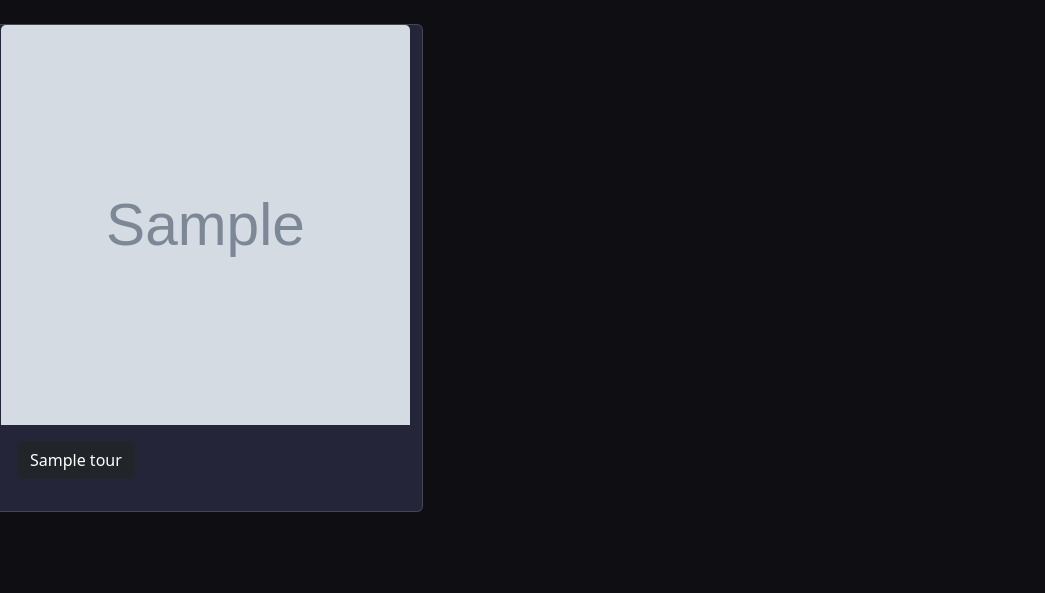
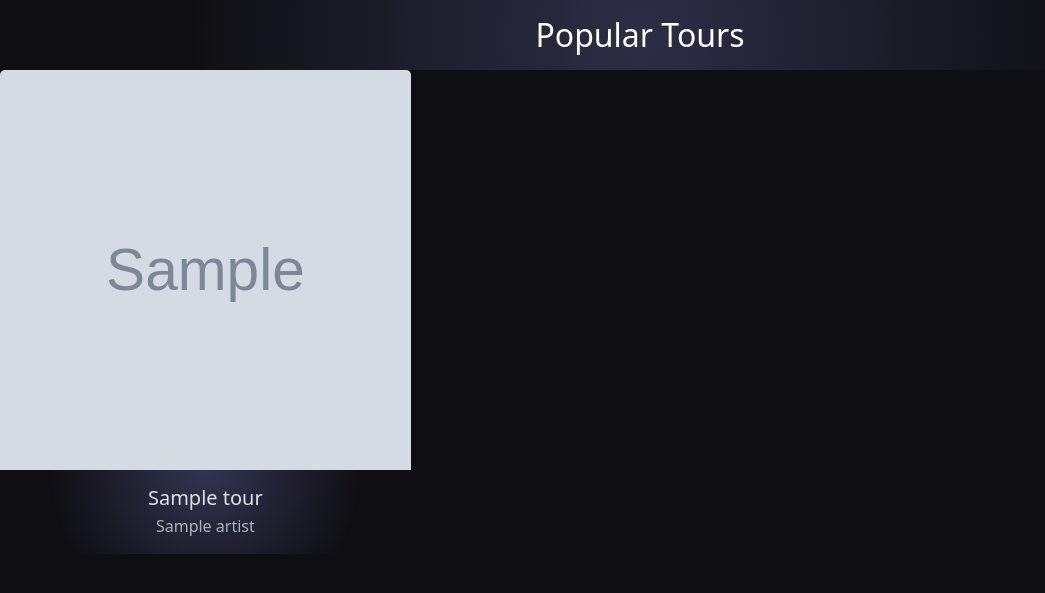
Before and after one commit to zak-grivell/wad_project, a Django app: template templates/homepage.html in a window 1280 px wide. Shown: the part 64-657 px from the top of the page, without its empty margins (0-1045 px from the left). Run offline with Django 5.2, Linux system fonts and the light colour scheme; the template is opened without the code that fills it: most values are stand-ins (such as "Sample title", 1, 10 or a date in 2020); grey boxes marked "Sample" are stand-in pictures.

Commit message:
update homepage ui

```diff
--- a/concertainly/static/stylesheet.css
+++ b/concertainly/static/stylesheet.css
@@ -90,6 +90,14 @@ button:hover img {
     object-fit: cover;
 }
 
+.popular-tours-heading {
+    background: radial-gradient(circle at center, rgba(58, 58, 92, 0.7) 0%, rgba(15, 15, 19, 0.7) 70%);
+}
+
+.popular-tour-card-body {
+    background: radial-gradient(circle at top center, rgba(58, 58, 92, 0.7) 0%, rgba(15, 15, 19, 1) 70%);
+}
+
 /* genre page */
 #genreName{
     text-align: center;
--- a/templates/homepage.html
+++ b/templates/homepage.html
@@ -49,16 +49,24 @@
 
 {% endif %}
 
-<br>
+
+<div class="popular-tours-heading d-flex justify-content-center align-items-center  py-3">
+    <h2 class="m-0 text-white">Popular Tours</h2>
+</div>
 
 <div class="col popular-tour-card">
-  <div class="row row-cols-2 row-cols-md-3 g-4">
+  <div class="row row-cols-2 row-cols-md-3">
     {% for tour in popular_tours %}
-      <div class="card">
-        <img src="{% static tour.image %}" class="card-img-top" alt="popular tour">
-        <div class="card-body">
-          <p><a href="{% url 'concertainly:tour' tour.slug %}" class="btn btn-dark">{{ tour.name }}</a></p>
-        </div>
+      <div class="col">
+        <a href="{% url 'concertainly:tour' tour.slug %}" class="text-decoration-none">
+          <div class="card border-0 h-100">
+            <img src="{% static tour.image %}" class="card-img-top" alt="popular tour">
+            <div class="card-body popular-tour-card-body text-center">
+              <h5 class="card-title mb-1" >{{ tour.name }}</h5>
+              <p class="card-text text-muted">{{ tour.artist.name }}</p>
+            </div>
+          </div>
+        </a>
       </div>
     {% endfor %}
   </div>
```
